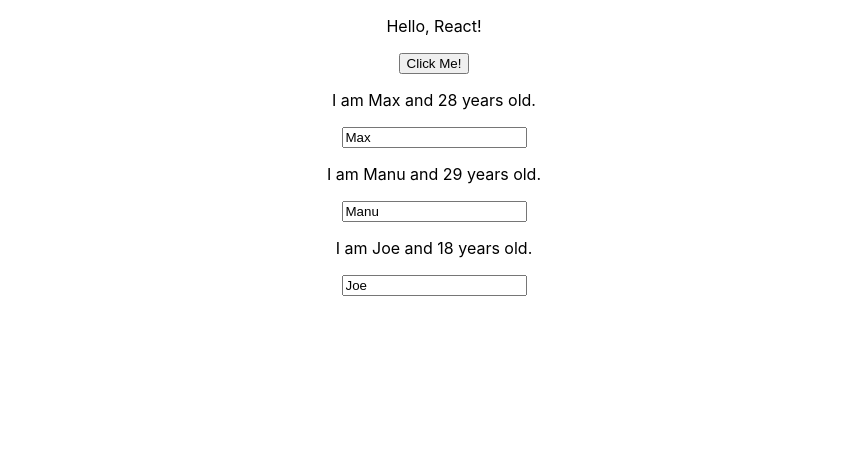
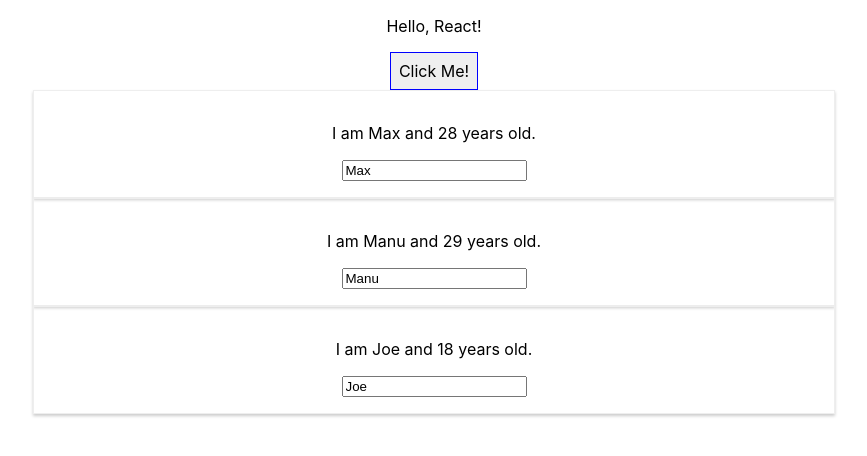
Before and after one commit to xionger/react_web, a React (Create React App) app in the folder complete-react-guide/: page / in a window 1280 px wide. Shown: the top 456 px of the page, without its empty margins (206-1073 px from the left). Built offline with nearby package versions, Linux system fonts and the light colour scheme.

Commit message:
3.49 styles

```diff
--- a/complete-react-guide/src/App.js
+++ b/complete-react-guide/src/App.js
@@ -28,11 +28,19 @@
   }
 
   render(){
+    const style = {
+      backgroudColor: 'white',
+      font: 'inherit',
+      border: '1px solid blue',
+      padding: '8px',
+      cusor: 'pointer'
+    }
+
     return (
       <div className="App">
         <header className="App-header">
           <p>Hello, React!</p>
-          <button onClick={()=>this.switchNameHandler("Maxwell")}>Click Me!</button>
+          <button style={style} onClick={()=>this.switchNameHandler("Maxwell")}>Click Me!</button>
           <Person
             name={this.state.persons[0].name}
             age={this.state.persons[0].age} />
--- /dev/null
+++ b/complete-react-guide/src/Person/Person.css
@@ -0,0 +1,8 @@
+.Person {
+    width: 60%;
+    margin: auto;
+    border: 1px solid #eee;
+    box-shadow: 0 2px 3px #ccc;
+    padding: 16px;
+    text-align: center;
+}
--- a/complete-react-guide/src/Person/Person.js
+++ b/complete-react-guide/src/Person/Person.js
@@ -1,8 +1,9 @@
 import React from 'react';
+import './Person.css';
 
 const person = (props) => {
     return (
-        <div>
+        <div className="Person">
             <p onClick={props.click}>I am {props.name} and {props.age} years old.</p>
             <input type="text" onChange={props.changed} value={props.name}/>
         </div>
```
